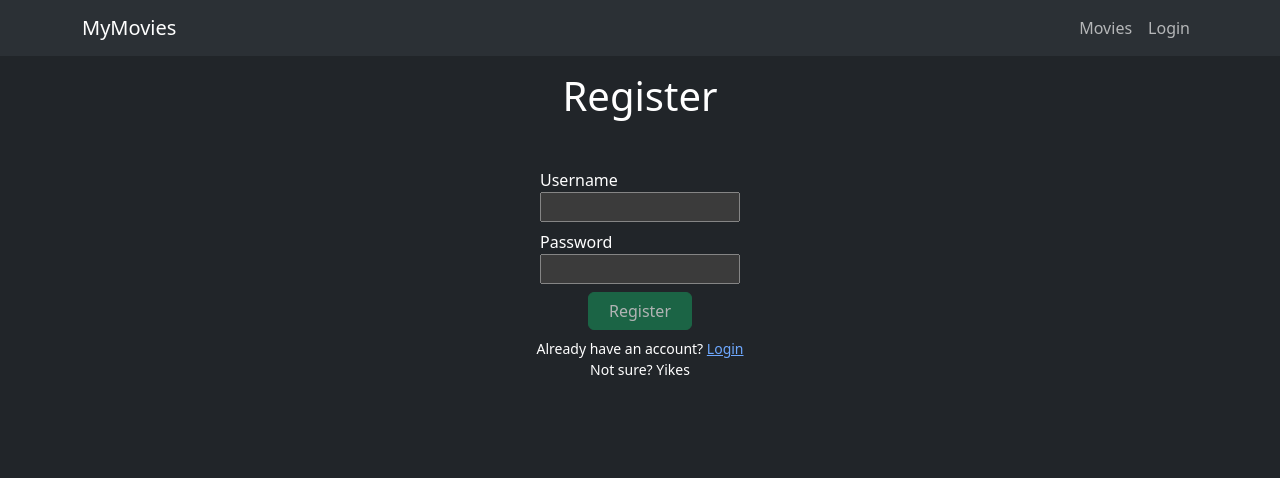
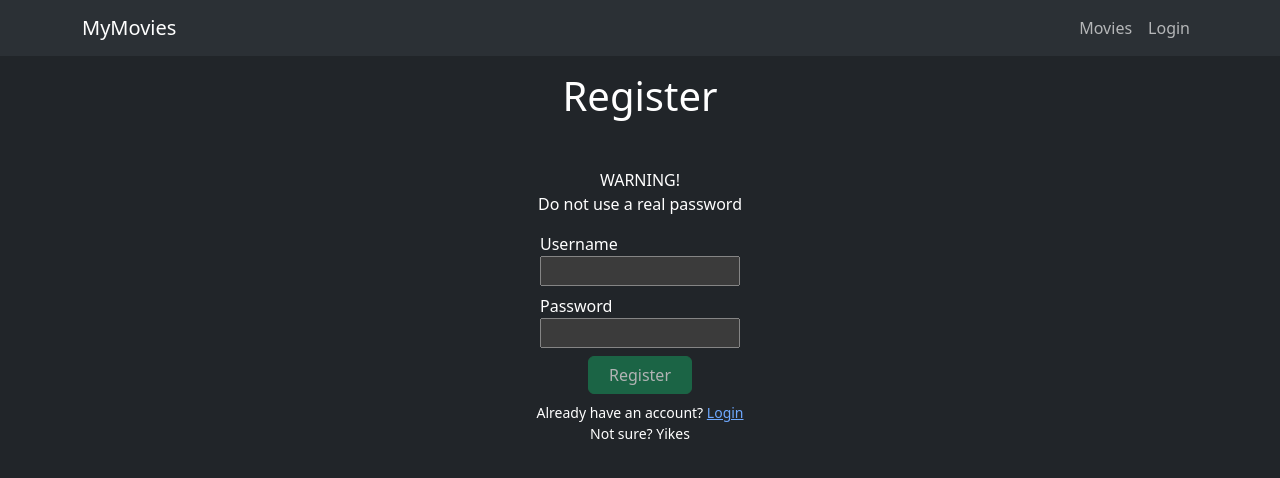
Before and after one commit to Krisejg99/react-login, a React (Vite) app: page /register in a window 1280 px wide. Shown: the top 478 px of the page. Built offline with nearby package versions, Linux system fonts and the light colour scheme.

Commit message:
WARNING! Do not use a real password

```diff
--- a/src/pages/RegisterPage.tsx
+++ b/src/pages/RegisterPage.tsx
@@ -46,6 +46,9 @@ const RegisterPage = () => {
 				: <>
 					<h1 className='mb-5'>Register</h1>
 
+					<span>WARNING!</span>
+					<p>Do not use a real password</p>
+
 					<RegisterForm
 						handleSubmit={(username: string, password: string) => handleSubmit(username, password)}
 						btnText='Register'
```
